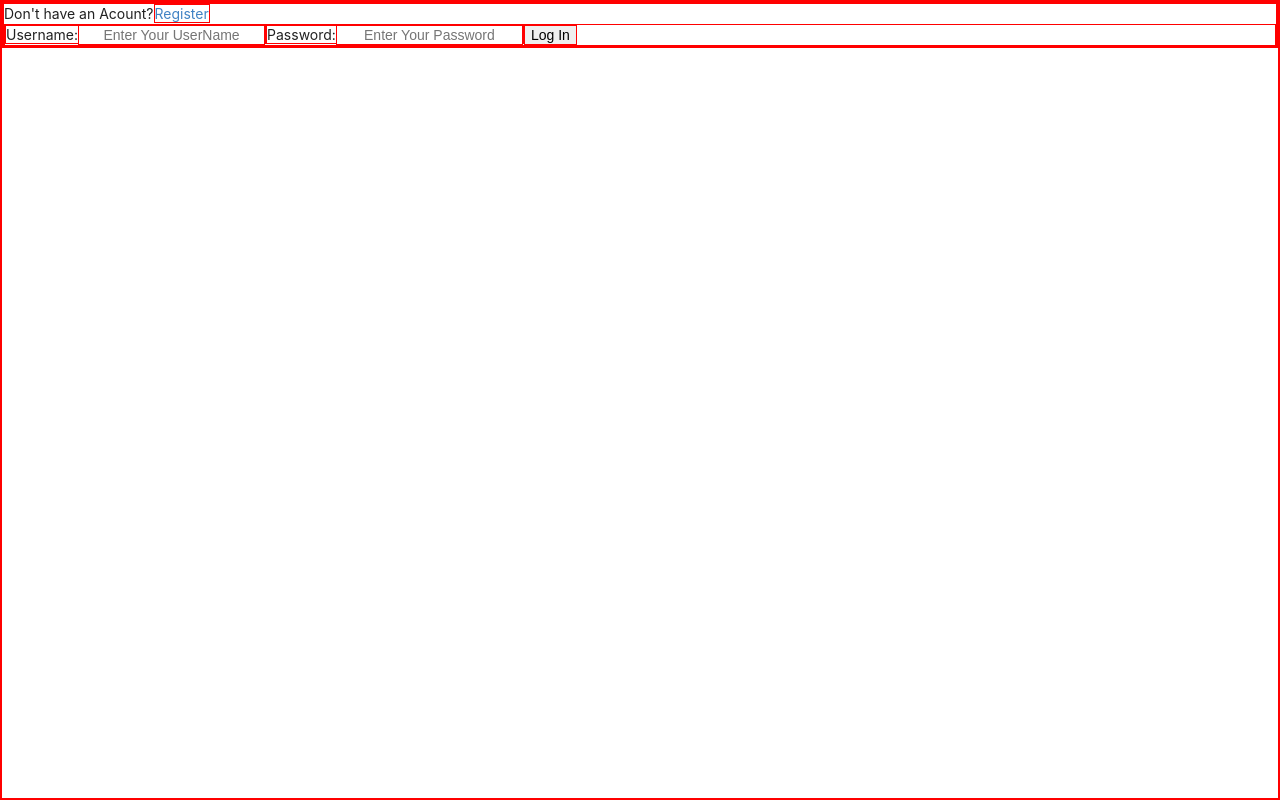
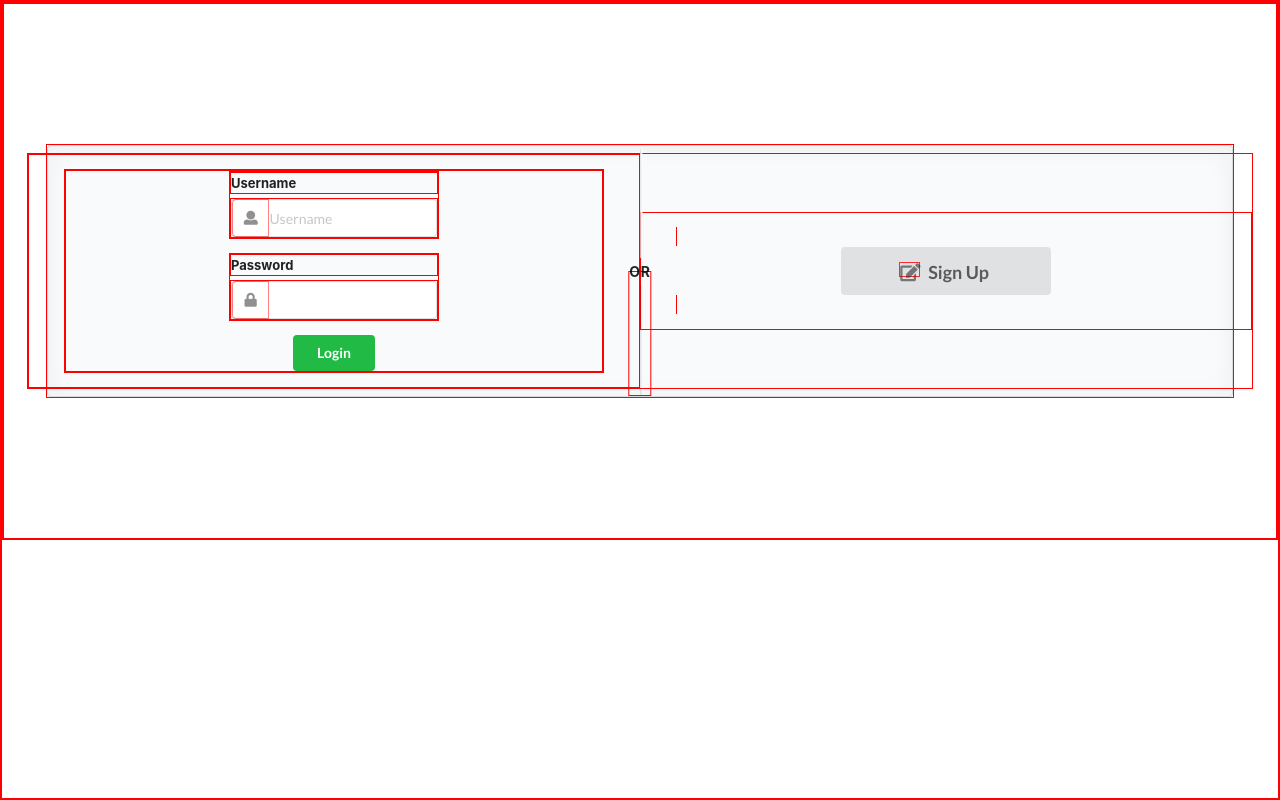
Before and after one commit to BW-Spotify-Song-Suggester-3/front-end, a React (Create React App) app in the folder spotify-song-suggester/: page / in a window 1280 px wide. Built offline with nearby package versions, Linux system fonts and the light colour scheme.

Commit message:
style done

```diff
--- a/spotify-song-suggester/src/App.js
+++ b/spotify-song-suggester/src/App.js
@@ -111,14 +111,11 @@ console.log(form)
     <div>
       <Switch>
         <Route exact path="/">
-          Don't have an Acount?
-          <Link to="/Register">Register</Link>
           <LogIn />
         </Route>
 
         <Route path="/Register">
-          ALready have an Acout?
-          <Link to="/">Login</Link>
+
           <Register
             update={formValueHandler}
             values={form}
--- a/spotify-song-suggester/src/components/LogIn.js
+++ b/spotify-song-suggester/src/components/LogIn.js
@@ -1,5 +1,5 @@
 import React, { useState } from "react";
-import { useHistory } from "react-router-dom";
+import { useHistory, Link } from "react-router-dom";
 import { connect } from "react-redux";
 import { logInAction } from "./Actions/spotifyActions";
 import axios from "axios";
@@ -67,7 +67,91 @@ function LogIn(props) {
   };
 
   return (
-    <form onSubmit={onSubmit}>
+    <div className="margin">
+    <div className="ui placeholder segment">
+  <div className="ui two column very relaxed stackable grid">
+
+    <div className="column">
+      <div className="ui form">
+
+      <form onSubmit={onSubmit}>  {/* form starts here */}
+
+        <div className="field">
+
+          <label htmlFor="logInName">Username</label>
+
+          <div className="ui left icon input">
+
+          {/* input name starts here */}
+            <input
+             type="text"
+              placeholder="Username"
+              name="logInName"
+              id="logInName"
+
+              value={userLogin.logInName}
+              onChange={onChange}
+              />
+
+            <i className="user icon"></i>
+          </div>
+        </div>
+        <div className="field">
+
+          <label htmlFor="logInPassword" >Password</label>
+
+          <div className="ui left icon input">
+
+            {/* input password starts here */}
+            <input
+             type="password"
+             name="logInPassword"
+             id="logInPassword"
+
+             value={userLogin.logInPassword}
+             onChange={onChange}
+             />
+
+            <i className="lock icon"></i>
+          </div>
+        </div>
+        <button className="positive ui button" type="submit">&nbsp;Login&nbsp;</button>
+
+        </form>
+      </div>
+    </div>
+
+    <div className="middle aligned column">
+    <Link to="/Register">
+      <div className="ui big button">
+        <i className="signup icon"></i>
+        Sign Up
+      </div>
+      </Link>
+    </div>
+  </div>
+  <div className="ui vertical divider">
+    Or
+
+
+  </div>
+</div>
+</div>
+  );
+}
+
+const mapStateToProps = (state) => {
+  return {
+    userData: state.userData,
+  };
+};
+
+export default connect(mapStateToProps, { logInAction })(LogIn);
+
+
+
+// this is the old form code,  delete it when your done
+{/* <form onSubmit={onSubmit}>
 <label htmlFor="LogInName">
   Username:
   <input
@@ -92,14 +176,4 @@ function LogIn(props) {
   />
 </label>
 <button type="submit">Log In</button>
-    </form>
-  );
-}
-
-const mapStateToProps = (state) => {
-  return {
-    userData: state.userData,
-  };
-};
-
-export default connect(mapStateToProps, { logInAction })(LogIn);
+</form> */}
```
Lines whose indentation alone changed are shown as unchanged.
